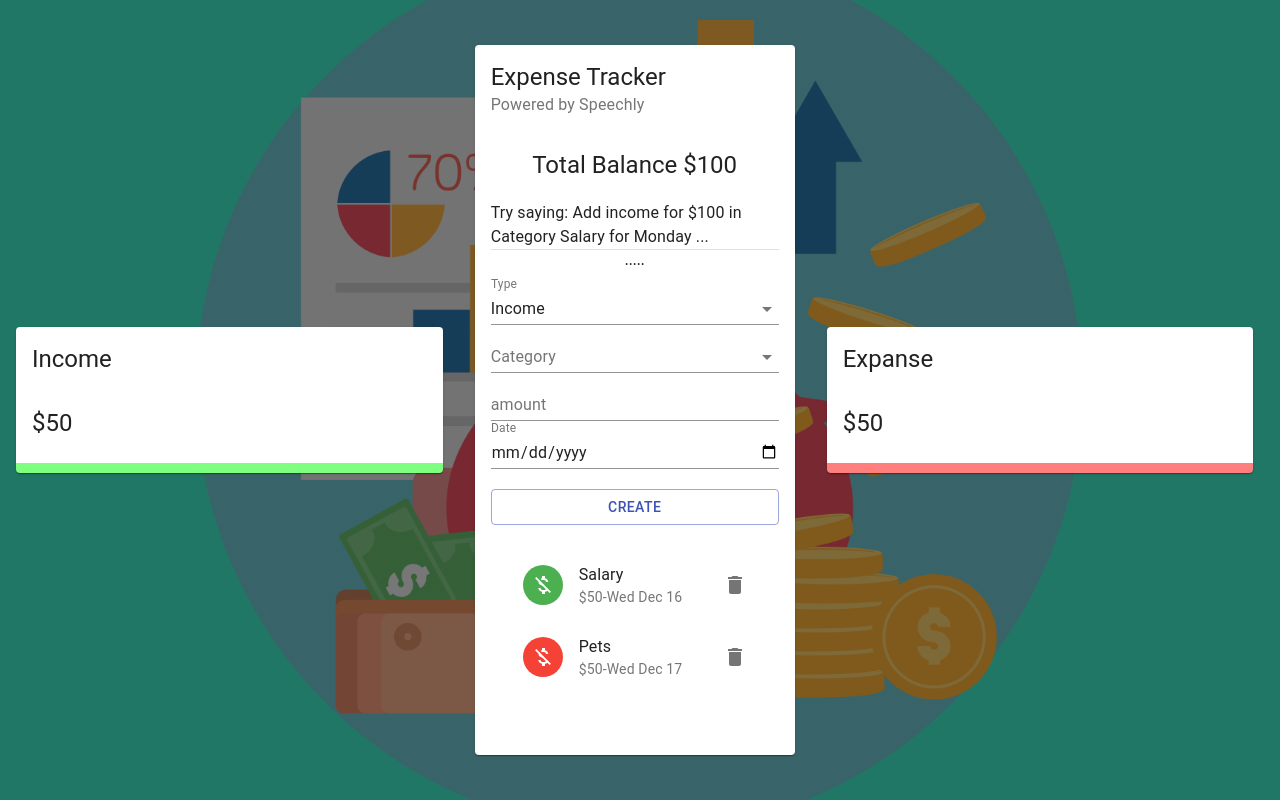
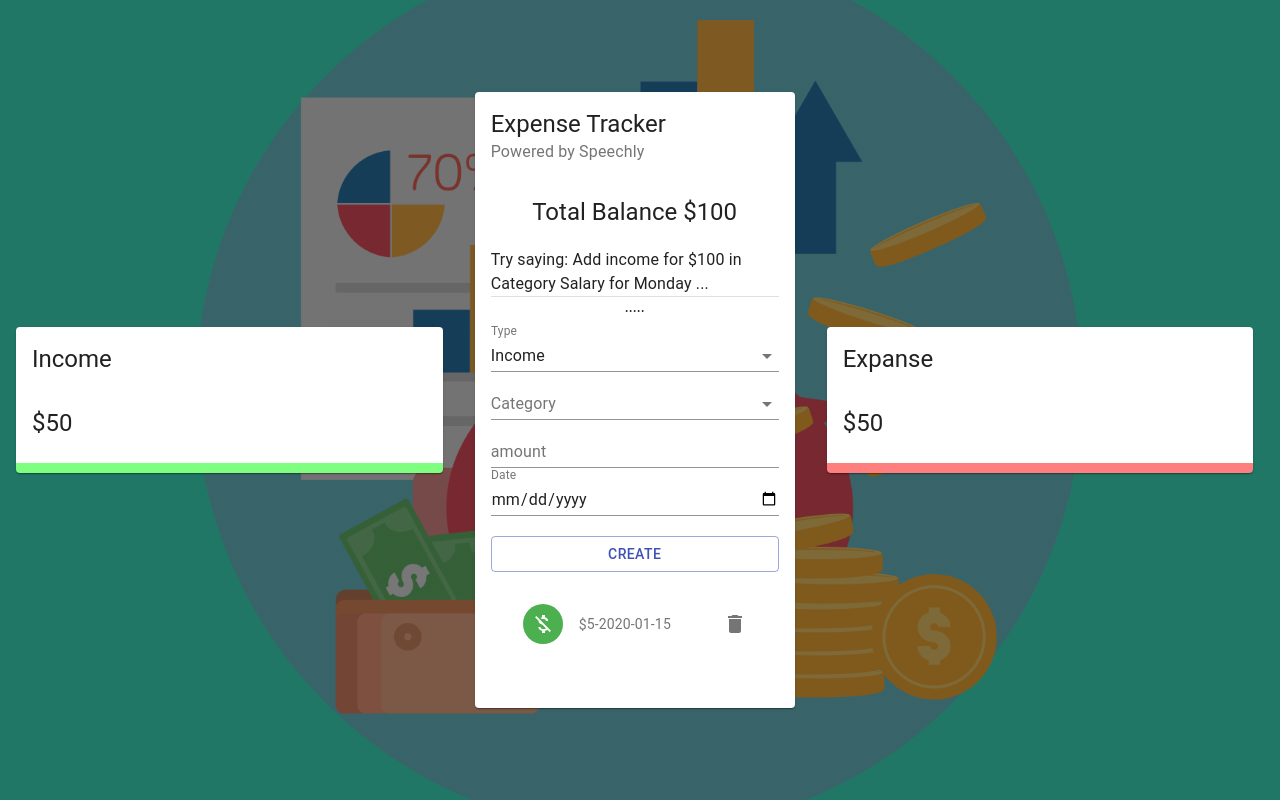
Before and after one commit to stepyarik395/Voice-Powered--Expense-Tracker, a React (Create React App) app in the folder voice-tracker/: page / in a window 1280 px wide. Both pictures are taken after typing "5", "2020-01-15" into the empty fields and a click on the button "CREATE". Built offline with nearby package versions, Linux system fonts and the light colour scheme.

Commit message:
create__transaction

```diff
--- a/voice-tracker/src/components/Main/List/List.jsx
+++ b/voice-tracker/src/components/Main/List/List.jsx
@@ -7,13 +7,13 @@
 
 const List = () => {
   const classes = useStyles();
-  const globalState = useContext(ExpenseTrackerContext)
+  const {deleteTransaction, transactions} = useContext(ExpenseTrackerContext)
 
-  const transactions = [
-    { id: 1, type: "Income", category: "Salary", amount: 50, date: "Wed Dec 16" },
-    { id: 2, type: "Expense", category: "Pets", amount: 50, date: "Wed Dec 17" },
-    { id: 3, type: "Income", category: "Business", amount: 150, date:"Wed Dec 18" }
-  ];
+  // const transactions = [
+  //   { id: 1, type: "Income", category: "Salary", amount: 50, date: "Wed Dec 16" },
+  //   { id: 2, type: "Expense", category: "Pets", amount: 50, date: "Wed Dec 17" },
+  //   { id: 3, type: "Income", category: "Business", amount: 150, date:"Wed Dec 18" }
+  // ];
   return (
     <MUIList dense={false} className={classes.list}>
       {transactions.map((transactions, index) => {
@@ -27,8 +27,9 @@
             </ListItemAvatar>
             <ListItemText primary={transactions.category} secondary={`$${transactions.amount}-${transactions.date}`} />
             <ListItemSecondaryAction>
-                <IconButton edge="end" aria-label="delete" onClick={(e) => {
-              }}>
+                <IconButton edge="end" aria-label="delete" onClick={() => {
+                  deleteTransaction(transactions.id)
+                }} >
                 <Delete />
               </IconButton>
             </ListItemSecondaryAction>
--- a/voice-tracker/src/context/context.js
+++ b/voice-tracker/src/context/context.js
@@ -8,19 +8,19 @@
   const [transactions, dispatch] = useReducer(contextReducer, initialState);
 
   const deleteTransaction = (id) => {
-    return dispatch({ type: 'DELETE_TRANSACTION', payload: id });
+    return dispatch({ type: 'DELETE__TRANSACTION', payload: id });
   };
 
   const addTransaction = (transaction) => {
     return dispatch({ type: 'ADD__TRANSACTION', payload: transaction });
   };
-  console.log(transactions);
 
   return (
     <ExpenseTrackerContext.Provider
       value={{
         deleteTransaction,
         addTransaction,
+        transactions,
       }}
     >
       {children}
```
Also changed, not shown: 1 other file (tests, documents, lock files or other folders).
